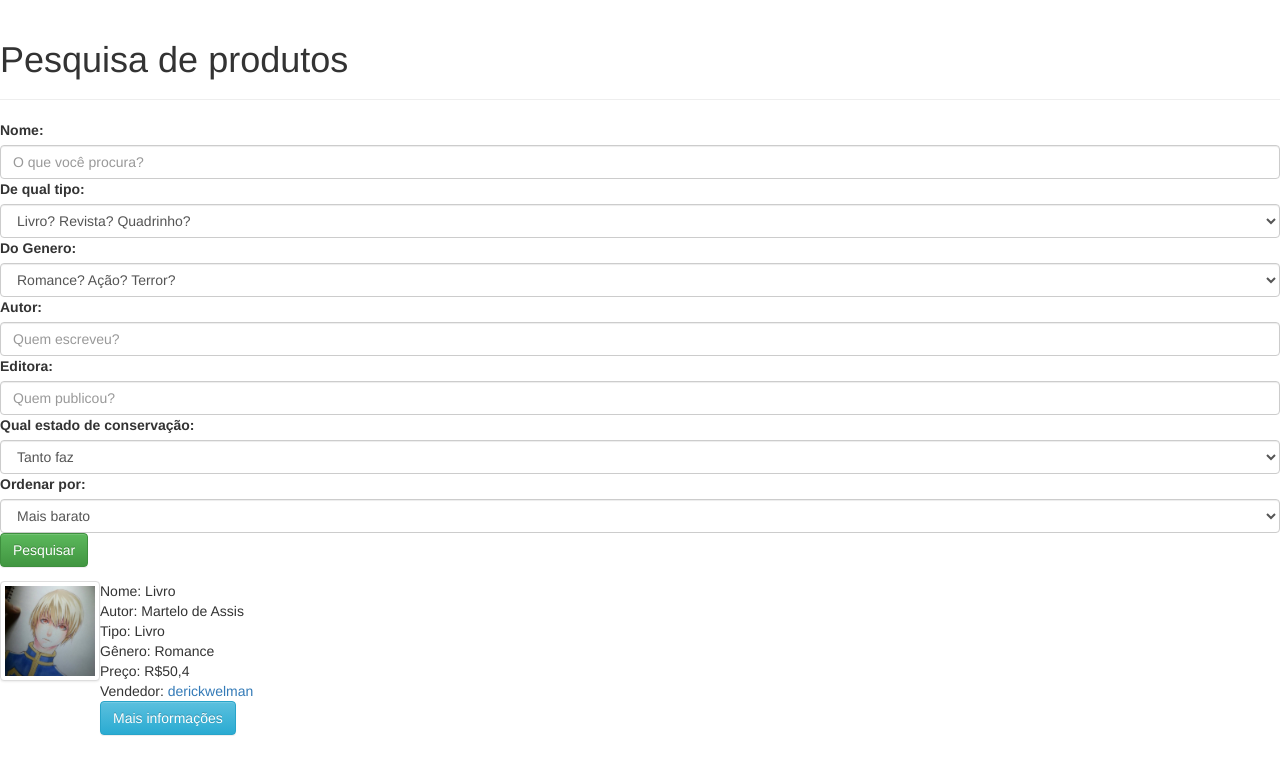
After one commit to derickwelman/melivrei, a PHP site: page /pesquisaprodutos.php in a window 1280 px wide. The commit adds this page. Shown: the top 775 px of the page. Run offline with PHP 8.4, Linux system fonts and the light colour scheme; data comes from the database, SQL or seed files in the repository.

Commit message:
Criptografia em senhas e pesquisa de produtos

```diff
--- a/SQL/SQL.sql
+++ b/SQL/SQL.sql
@@ -51,7 +51,7 @@ CREATE TABLE Produto(
 	idGenero		INT 			NOT NULL,
 	autor 			VARCHAR(40)		NULL,
 	editora 		VARCHAR(40)		NULL,
-	preco			DOUBLE(4,2)		NOT NULL,
+	preco			DOUBLE(6,2)		NOT NULL,
 	paginas			INT(4)			NULL,
 	estado			INT(1)			NOT NULL,
 	imagem			VARCHAR(36)		NOT NULL,
@@ -61,6 +61,10 @@ CREATE TABLE Produto(
 	-- CONSTRAINT fk_idAutor FOREIGN KEY idAutor REFERENCES Autor (idAutor),
 	-- CONSTRAINT fk_idEditora FOREIGN KEY idEditora REFERENCES Editora (idEditora)
 );
+
+CREATE VIEW PesquisaProduto AS SELECT pe.usuario, pe.nome AS nomePessoa, pr.idProduto, pr.idTipo, pr.idGenero, pr.idPessoa, pr.nome AS nome, pr.descricao AS descricao, t.descricao AS tipo, g.descricao AS genero, pr.autor, pr.editora, pr.preco, pr.estado AS estado, pr.paginas, pr.imagem
+FROM Pessoa AS pe INNER JOIN Produto AS pr INNER JOIN Genero as g INNER JOIN Tipo as t
+ON pe.idPessoa = pr.idPessoa AND pr.idTipo = t.idTipo AND pr.idGenero = g.idGenero;
 
 INSERT INTO Produto (idProduto, idPessoa, nome, descricao, idTipo, idGenero, autor, editora, preco, paginas, estado, imagem)
 VALUES (1, 1, 'Livro', 'Descrição', 1, 1, 'Martelo de Assis', 'Panini', 50.40, 126, 1, "09876543210987654321098765432112.jpg");
--- /dev/null
+++ b/SQL/senha criptografada.sql
@@ -0,0 +1 @@
+ALTER TABLE Pessoa MODIFY senha char(40);
--- a/files/autenticaLogin.php
+++ b/files/autenticaLogin.php
@@ -4,7 +4,7 @@ include("importSession.php");
 include("../functions/conexao.php");
 
 $usuario = $_POST["inputForNomeUsuario"];
-$senha = $_POST["inputForSenha"];
+$senha = sha1($_POST["inputForSenha"]);
 if(isset($_POST["inputForKeepLogged"])){
 	$keepLogged = true;
 }else{
--- a/files/insertPessoa.php
+++ b/files/insertPessoa.php
@@ -3,7 +3,7 @@
 include("../functions/conexao.php");
 
 $nomeUsuario = $_POST["inputForNomeUsuario"];
-$senha = $_POST["inputForSenha"];
+$senha = sha1($_POST["inputForSenha"]);
 $nomeCompleto = $_POST["inputForNomeCompleto"];
 $rg = $_POST["inputForRG"];
 $cpf = $_POST["inputForCPF"];
--- /dev/null
+++ b/files/pesquisaprodutos.php
@@ -0,0 +1,110 @@
+<meta charset="UTF-8">
+<?php
+include("importSession.php");
+include("../functions/conexao.php");
+include("sessionStart.php");
+
+//PESQUISAR POR NOME, TIPO, GENERO, AUTOR, EDITORA, ESTADO
+//ORDENAR POR PRECO
+?>
+
+<form class="form" role="form" action="" method="GET">
+	<div class="page-header"><h1>Pesquisa de produtos</h1></div>
+
+	<label for="nome">Nome: </label>
+	<input type="text" class="form-control" placeholder="O que você procura?" name="nome"></input>
+
+	<label for="tipo">De qual tipo: </label>
+	<select class="form-control" id="tipo" name="tipo">
+		<option value=''>Livro? Revista? Quadrinho?</option>
+		<option value='1'>Livro</option>
+		<option value='2'>Revista</option>
+		<option value='3'>Quadrinho</option>
+	</select>
+
+	<label for="genero">Do Genero: </label>
+	<select class="form-control" id="genero" name="genero">
+		<option value=''>Romance? Ação? Terror?</option>
+		<option value='1'>Romance</option>
+		<option value='2'>Ação</option>
+		<option value='3'>Terror</option>
+	</select>
+
+	<label for="autor">Autor: </label>
+	<input type="text" class="form-control" placeholder="Quem escreveu?" name="autor"></input>
+
+	<label for="editora">Editora: </label>
+	<input type="text" class="form-control" placeholder="Quem publicou?" name="editora"></input>
+
+	<label for="estado">Qual estado de conservação: </label>
+	<select class="form-control" id="estado" name="estado">
+		<option value=''>Tanto faz</option>
+		<option value='1'>Bom, quase novo.</option>
+		<option value='2'>Mais ou menos conservado</option>
+		<option value='3'>Ruim</option>
+	</select>
+
+	<label for="ordenar">Ordenar por:</label>
+	<select class="form-control" id="ordenar" name="ordenar">
+		<option value='1'>Mais barato</option>
+		<option value='2'>Mais caro</option>
+	</select>
+
+	<input type="submit" class="btn btn-success" value="Pesquisar"></input>
+</form>
+
+<?php
+	if(isset($_GET['nome']) AND $_GET['nome'] != ""){
+		$pesquisa['nome'] = "nome LIKE '%" . $_GET['nome'] . "%'";
+	}
+	if(isset($_GET['tipo']) AND $_GET['tipo'] != ""){
+		$pesquisa['tipo'] = "idTipo = " . $_GET['tipo'];
+	}
+	if(isset($_GET['genero']) AND $_GET['genero'] != ""){
+		$pesquisa['genero'] = "idGenero = " . $_GET['genero'];
+	}
+	if(isset($_GET['autor']) AND $_GET['autor'] != ""){
+		$pesquisa['autor'] = "autor LIKE '%" . $_GET['autor'] . "%'";
+	}
+	if(isset($_GET['editora']) AND $_GET['editora'] != ""){
+		$pesquisa['editora'] = "editora LIKE '%" . $_GET['editora'] . "%'";
+	}
+	if(isset($_GET['estado']) AND $_GET['estado'] != ""){
+		$pesquisa['estado'] = "estado = '" . $_GET['estado'] . "'";
+	}
+	if(isset($_GET['ordenar']) AND $_GET['ordenar'] == 1){
+		$ordenar = "";
+	}else{
+		$ordenar = "DESC";
+	}
+
+	$filtros = "";
+
+	if(isset($pesquisa)){
+		foreach($pesquisa as $filtro){
+			$filtros .= $filtro . " AND ";
+		}
+	}
+
+	if(strlen($filtros)>0){
+		$filtros = "WHERE " . substr($filtros, 0, strlen($filtros) - 5);
+	}
+
+	$query = $con->query("SELECT * FROM PesquisaProduto $filtros ORDER BY preco $ordenar ;");
+	if($query->rowcount()){
+		while($row = $query->fetch(PDO::FETCH_OBJ)){
+			echo '<div style="clear:both">
+				<img src="../uploads/'.$row->imagem.'" height="100px" width="100px" class="thumbnail" style="float:left"></img>
+				<div style="float:left">
+					Nome: '.$row->nome.'<br/>
+					Autor: '.$row->autor.'<br/>
+					Tipo: '.$row->tipo.'<br/>
+					Gênero: '.$row->genero.'<br/>
+					Preço: R$'.sqlToDecimal($row->preco).'<br/>
+					Vendedor: <a href="pessoa.php?usuario='.$row->usuario.'">'.$row->usuario.'</a><br/>
+					<a href="produto.php?produto='.$row->idProduto.'"><input type="button" class="btn btn-info" value="Mais informações"></input></a>
+				</div>
+			</div>';
+		}
+	}
+?>
--- a/files/pessoa.php
+++ b/files/pessoa.php
@@ -8,7 +8,7 @@ if(!isset($_GET['usuario'])){
 	echo '<div class="page-header"><h1>Usuário não encontrado</h1></div>';
 	exit();
 }else{
-	$query = $con->query("SELECT * FROM Pessoa WHERE idPessoa = '" . $_GET['usuario'] . "'");
+	$query = $con->query("SELECT * FROM Pessoa WHERE usuario = '" . $_GET['usuario'] . "'");
 	if($query->rowCount()==1){
 		while($row = $query->fetch(PDO::FETCH_OBJ)){
 			echo '<div class="page-header"><h1>Informações pessoais</h1></div>';
--- a/files/updatepessoa.php
+++ b/files/updatepessoa.php
@@ -3,8 +3,8 @@
 include("../functions/conexao.php");
 include("sessionStart.php");
 
-$senha = $_POST["inputForSenha"];
-$senhaAtual = $_POST["inputForSenhaAtual"];
+$senha = sha1($_POST["inputForSenha"]);
+$senhaAtual = sha1($_POST["inputForSenhaAtual"]);
 $nomeCompleto = $_POST["inputForNomeCompleto"];
 $rg = $_POST["inputForRG"];
 $cpf = $_POST["inputForCPF"];
```
Also changed, not shown: SQL/Inserts.SQL (added, +8 -0 lines), files/editapessoa.php (+29 -15 lines), uploads/01234567890123456789012345678902.jpg (added), uploads/01234567890123456789012345678903.jpg (added), uploads/01234567890123456789012345678904.jpg (added).
